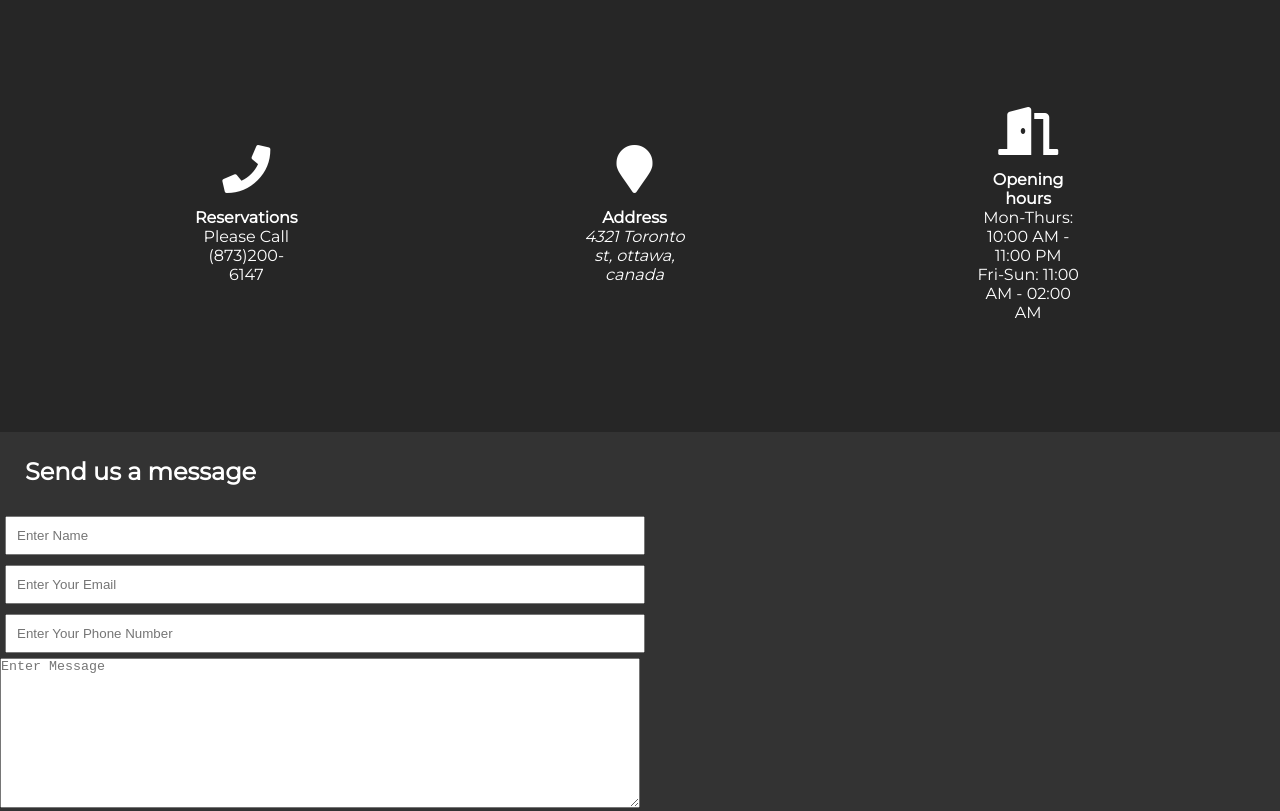
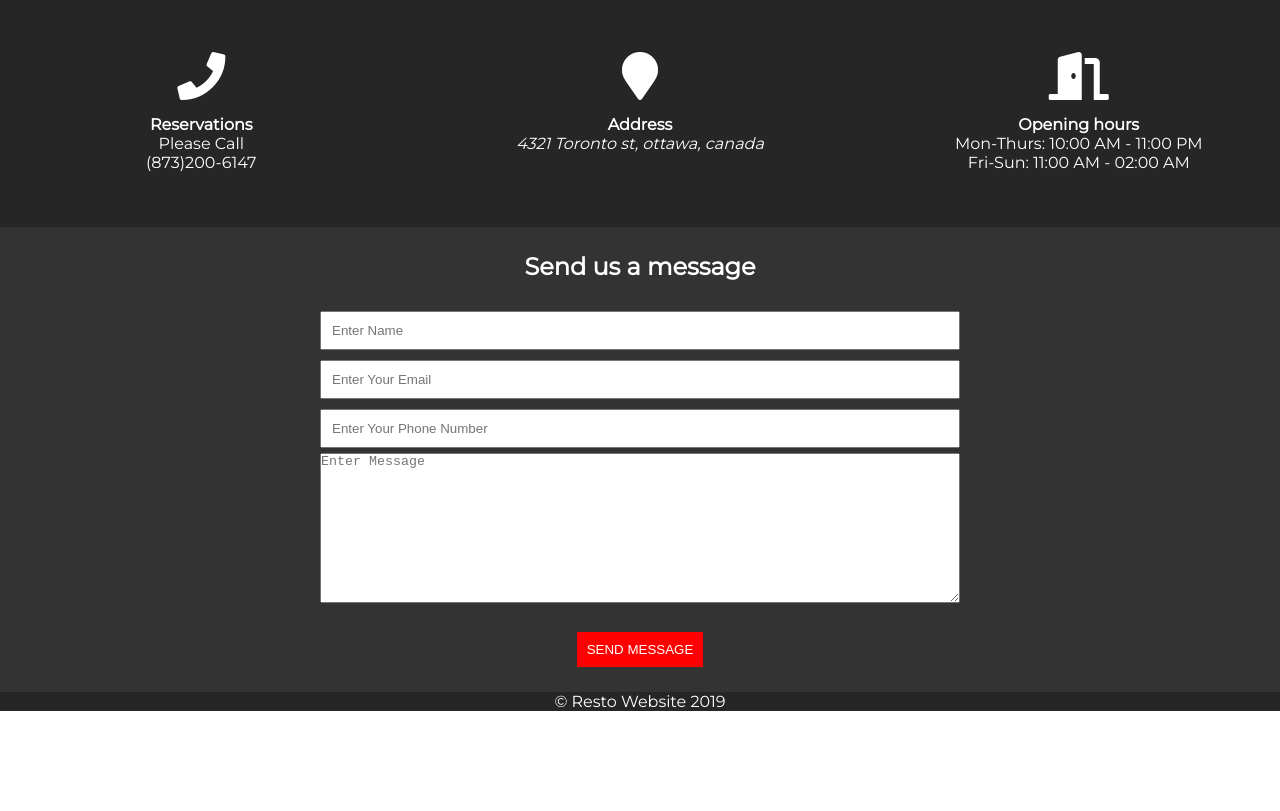
Before and after one commit to DanDucVira/SteakHouseWebsite, a plain HTML site: page index.html in a window 1280 px wide. Shown: the part 5870-6681 px from the top of the page. After the commit the page ends 6581 px from the top, so only its background shows below. Drawn offline with Linux system fonts and the light colour scheme; a web font is replaced by a local one.

Commit message:
minor changes

```diff
--- a/css/main.css
+++ b/css/main.css
@@ -302,14 +302,12 @@ a {
     display: flex;
     text-align: center;
     justify-content: space-between;
-    align-items: center;
     margin: 0 auto;
 
 }
 
 .box-cta {
-    margin: 55px;
-    padding: 0 85px;
+    width: 25%;
 
 }
 
@@ -320,6 +318,7 @@ a {
 .contact-form {
     background: #333333;
     color: white;
+    text-align: center;
 }
 
 .contact-form h2 {
```
